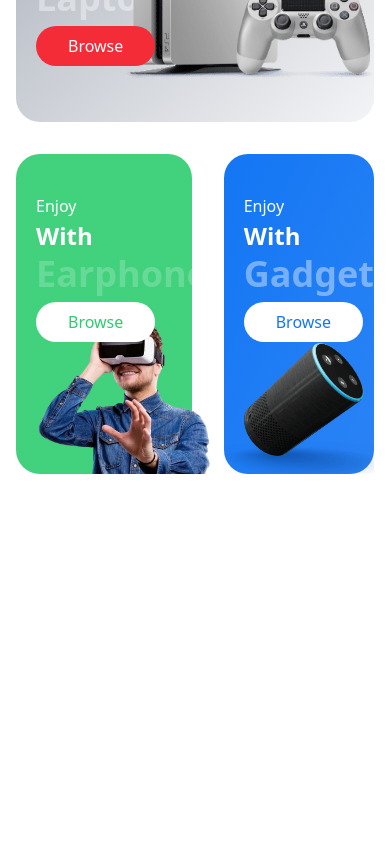
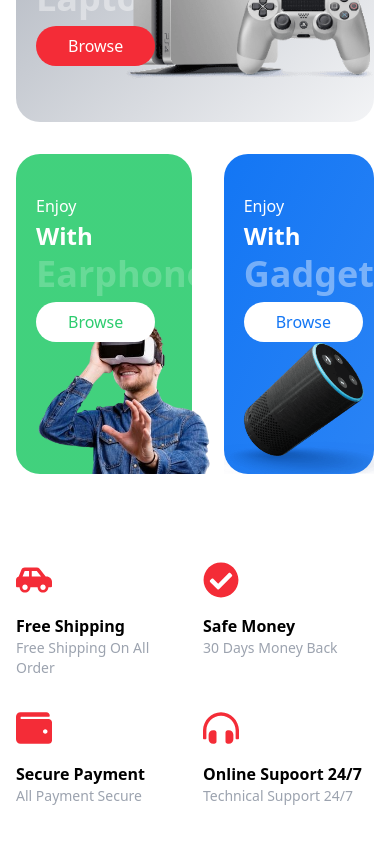
Before and after one commit to hooman-nourbakhsh/E-Shop-App, a React (Vite) app: page / in a window 390 px wide. Shown: the part 1638-2482 px from the top of the page. Before the commit the page ends 2144 px from the top, so only its background shows below. Built offline with nearby package versions, Linux system fonts and the light colour scheme.

Commit message:
feat: :sparkles: I added the Services component
I created Services.jsx with a responsive grid displaying service features using react-icons, defined ServiceData for dynamic rendering, and integrated the Services component into App.jsx.

```diff
--- a/src/App.jsx
+++ b/src/App.jsx
@@ -1,13 +1,15 @@
 import Hero from "./components/Hero";
 import Navbar from "./components/Navbar";
 import Category from "./components/Category";
+import Services from "./components/Services";
 
 const App = () => {
   return (
-    <div>
+    <div className="bg-white dark:bg-gray-900 dark:text-white duration-200 overflow-hidden">
       <Navbar />
       <Hero />
       <Category />
+      <Services />
     </div>
   );
 };
--- /dev/null
+++ b/src/components/Services.jsx
@@ -0,0 +1,50 @@
+import { FaCarSide, FaHeadphonesAlt, FaWallet, FaCheckCircle } from "react-icons/fa";
+
+const ServiceData = [
+  {
+    id: 1,
+    icon: <FaCarSide className="text-4xl md:text-5xl text-primary" />,
+    title: "Free Shipping",
+    description: "Free Shipping On All Order",
+  },
+  {
+    id: 2,
+    icon: <FaCheckCircle className="text-4xl md:text-5xl text-primary" />,
+    title: "Safe Money",
+    description: "30 Days Money Back",
+  },
+  {
+    id: 3,
+    icon: <FaWallet className="text-4xl md:text-5xl text-primary" />,
+    title: "Secure Payment",
+    description: "All Payment Secure",
+  },
+  {
+    id: 4,
+    icon: <FaHeadphonesAlt className="text-4xl md:text-5xl text-primary" />,
+    title: "Online Supoort 24/7",
+    description: "Technical Support 24/7",
+  },
+];
+
+const Services = () => {
+  return (
+    <div>
+      <div className="container my-14 md:my-20">
+        <div className="grid grid-cols-2 lg:grid-cols-4 gap-4 gap-y-8">
+          {ServiceData.map((data) => (
+            <div key={data.id} className="flex flex-col items-start sm:flex-row gap-4">
+              {data.icon}
+              <div>
+                <h3 className="lg:text-xl font-bold ">{data.title}</h3>
+                <h4 className="text-gray-400 text-sm">{data.description}</h4>
+              </div>
+            </div>
+          ))}
+        </div>
+      </div>
+    </div>
+  );
+};
+
+export default Services;
```
